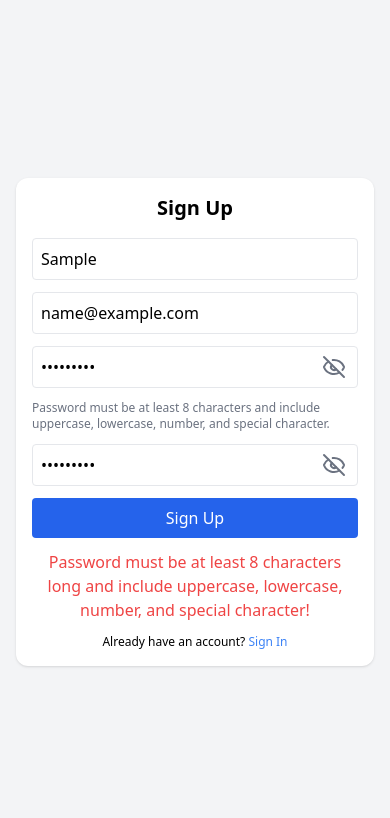
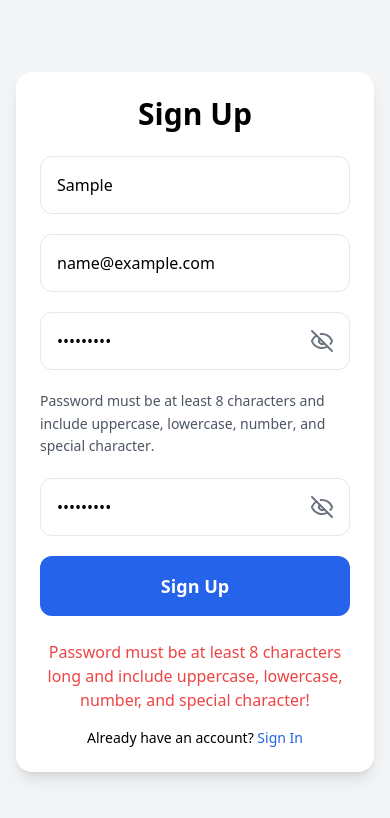
Before and after one commit to adewale90256/authentication-project, a plain HTML site: page signup.html in a window 390 px wide. Both pictures are taken after typing "Sample", "name@example.com", "Sample123", "Sample123" into the empty fields and a click on the button "Sign Up". Drawn offline with nearby package versions, Linux system fonts and the light colour scheme.

Commit message:
Improve mobile & desktop responsiveness for all auth pages

```diff
--- a/signup.html
+++ b/signup.html
@@ -9,24 +9,28 @@
   </head>
   <body class="flex items-center justify-center min-h-screen bg-gray-100 px-4">
     <div
-      class="w-full max-w-md sm:max-w-lg p-4 sm:p-6 bg-white rounded-xl shadow"
+      class="w-full max-w-full sm:max-w-lg p-6 sm:p-8 bg-white rounded-2xl shadow-lg"
     >
-      <h2 class="text-xl sm:text-2xl font-bold text-center mb-4">Sign Up</h2>
+      <!-- Heading -->
+      <h2 class="text-3xl sm:text-4xl font-bold text-center mb-6">Sign Up</h2>
 
-      <form id="signupForm" class="space-y-3">
+      <form id="signupForm" class="space-y-5">
+        <!-- Full Name -->
         <input
           type="text"
           id="fullName"
           placeholder="Full Name"
           required
-          class="w-full p-2 sm:p-3 border rounded"
+          class="w-full p-4 sm:p-5 border rounded-xl text-base sm:text-lg"
         />
+
+        <!-- Email -->
         <input
           type="email"
           id="email"
           placeholder="Email"
           required
-          class="w-full p-2 sm:p-3 border rounded"
+          class="w-full p-4 sm:p-5 border rounded-xl text-base sm:text-lg"
         />
 
         <!-- Password field with toggle -->
@@ -36,21 +40,26 @@
             id="password"
             placeholder="Password"
             required
-            class="w-full p-2 sm:p-3 border rounded pr-10"
+            class="w-full p-4 sm:p-5 border rounded-xl pr-12 text-base sm:text-lg"
           />
           <button
             type="button"
             id="togglePassword"
-            class="absolute inset-y-0 right-0 pr-3 flex items-center text-gray-500"
+            class="absolute inset-y-0 right-0 pr-4 flex items-center text-gray-500"
           >
             <i data-lucide="eye-off" id="eyeClosedPass"></i>
             <i data-lucide="eye" id="eyeOpenPass" class="hidden"></i>
           </button>
         </div>
 
-        <p class="text-xs sm:text-sm text-gray-500 mb-2">
-          Password must be at least 8 characters and include uppercase,
-          lowercase, number, and special character.
+        <!-- Password rules -->
+        <p class="text-sm sm:text-base text-gray-600 leading-relaxed">
+          Password must be at least
+          <span class="font-medium">8 characters</span> and include
+          <span class="font-medium">uppercase</span>,
+          <span class="font-medium">lowercase</span>,
+          <span class="font-medium">number</span>, and
+          <span class="font-medium">special character</span>.
         </p>
 
         <!-- Confirm password field with toggle -->
@@ -60,32 +69,37 @@
             id="confirmPassword"
             placeholder="Confirm Password"
             required
-            class="w-full p-2 sm:p-3 border rounded pr-10"
+            class="w-full p-4 sm:p-5 border rounded-xl pr-12 text-base sm:text-lg"
           />
           <button
             type="button"
             id="toggleConfirmPassword"
-            class="absolute inset-y-0 right-0 pr-3 flex items-center text-gray-500"
+            class="absolute inset-y-0 right-0 pr-4 flex items-center text-gray-500"
           >
             <i data-lucide="eye-off" id="eyeClosedConfirm"></i>
             <i data-lucide="eye" id="eyeOpenConfirm" class="hidden"></i>
           </button>
         </div>
 
+        <!-- Button -->
         <button
           type="submit"
-          class="w-full bg-blue-600 text-white py-2 sm:py-3 rounded text-base sm:text-lg"
+          class="w-full bg-blue-600 text-white py-4 sm:py-5 rounded-xl text-lg sm:text-xl font-semibold"
         >
           Sign Up
         </button>
       </form>
 
       <!-- Message section -->
-      <p id="signupMessage" class="mt-3 text-center hidden"></p>
+      <p
+        id="signupMessage"
+        class="mt-6 text-base sm:text-lg text-center hidden"
+      ></p>
 
-      <p class="mt-3 text-xs sm:text-sm text-center">
+      <!-- Link to Sign In -->
+      <p class="mt-4 text-sm sm:text-base text-center">
         Already have an account?
-        <a href="index.html" class="text-blue-500">Sign In</a>
+        <a href="index.html" class="text-blue-600 font-medium">Sign In</a>
       </p>
     </div>
 
```
Also changed, not shown: forgot.html (+19 -8 lines), index.html (+19 -13 lines).
